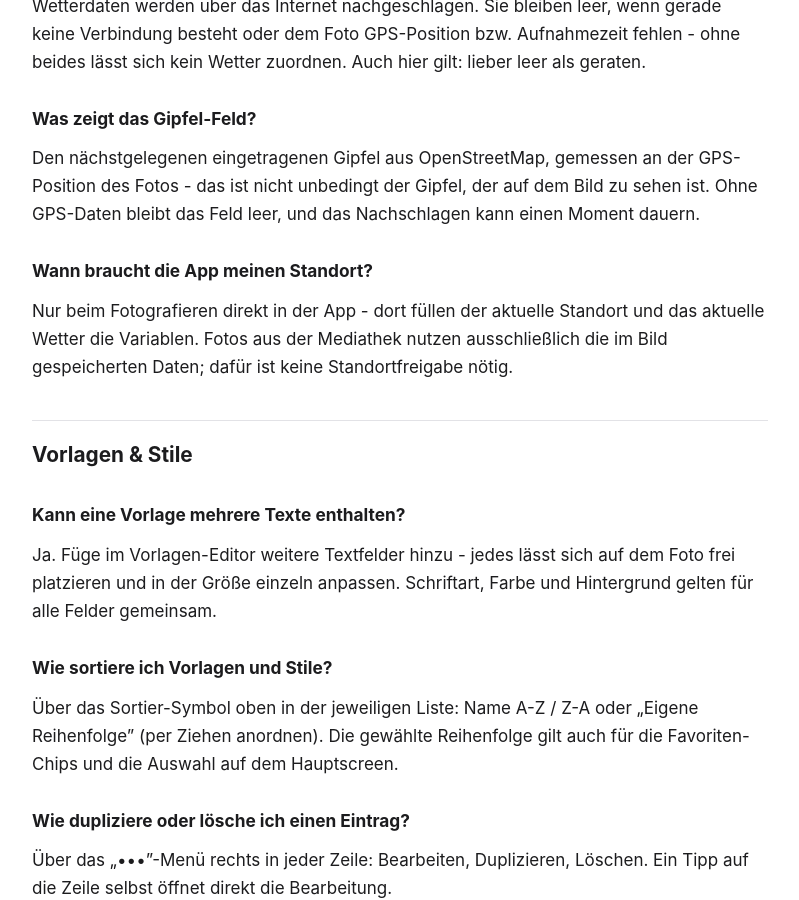
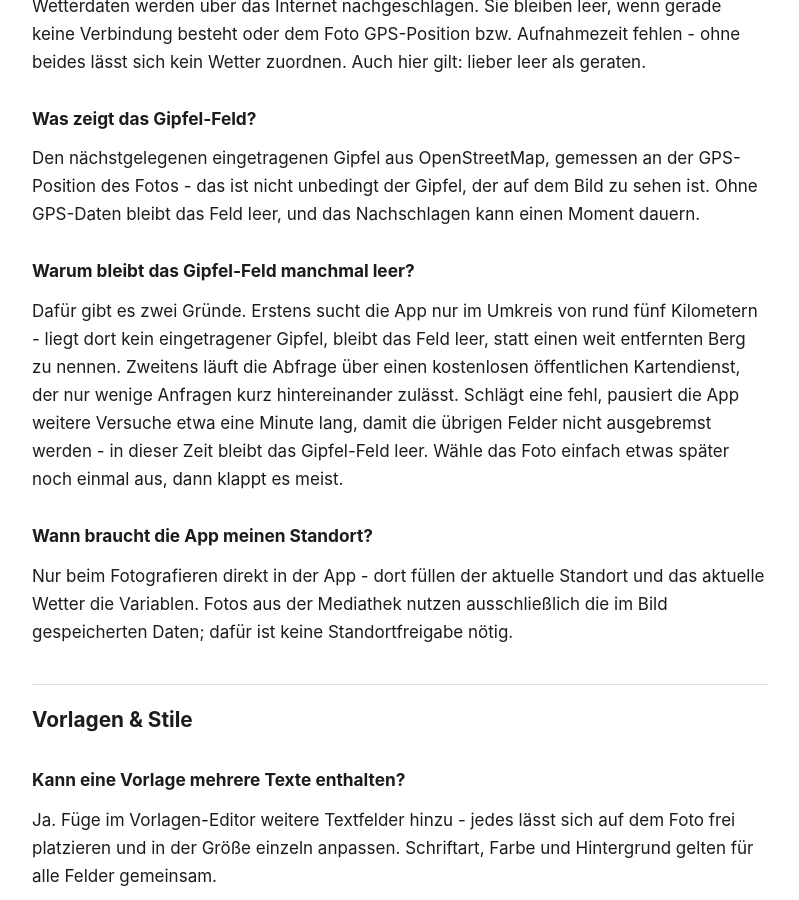
Before and after one commit to stillmadmax/potd-site, a Jekyll site: the page built from support.md, in a window 1280 px wide and 900 px high, scrolled down 2148 px. Shown: the whole window, without its empty margins (240-1039 px from the left). Built offline with Jekyll 4.4.1, drawn with Linux system fonts in a browser that asks for light colours.

Commit message:
Support-FAQ: Eintrag zum leeren Gipfel-Feld (de + en)
Zieht die Support-Seiten an die App-Hilfe nach: HelpViewController.swift
hat seit heute den Eintrag "Warum bleibt das Gipfel-Feld manchmal leer?",
der die beiden realen Ursachen nennt (5-km-Suchradius und die
Minutensperre nach einer fehlgeschlagenen Overpass-Abfrage). Die FAQ hier
ist 1:1-Spiegel der App-Hilfe, also gehoert er auch hierher.

```diff
--- a/support.md
+++ b/support.md
@@ -84,6 +84,15 @@ Den nächstgelegenen eingetragenen Gipfel aus OpenStreetMap, gemessen an der GPS
 Fotos - das ist nicht unbedingt der Gipfel, der auf dem Bild zu sehen ist. Ohne GPS-Daten bleibt
 das Feld leer, und das Nachschlagen kann einen Moment dauern.
 
+### Warum bleibt das Gipfel-Feld manchmal leer?
+
+Dafür gibt es zwei Gründe. Erstens sucht die App nur im Umkreis von rund fünf Kilometern - liegt
+dort kein eingetragener Gipfel, bleibt das Feld leer, statt einen weit entfernten Berg zu nennen.
+Zweitens läuft die Abfrage über einen kostenlosen öffentlichen Kartendienst, der nur wenige
+Anfragen kurz hintereinander zulässt. Schlägt eine fehl, pausiert die App weitere Versuche etwa
+eine Minute lang, damit die übrigen Felder nicht ausgebremst werden - in dieser Zeit bleibt das
+Gipfel-Feld leer. Wähle das Foto einfach etwas später noch einmal aus, dann klappt es meist.
+
 ### Wann braucht die App meinen Standort?
 
 Nur beim Fotografieren direkt in der App - dort füllen der aktuelle Standort und das aktuelle
```
Also changed, not shown: en/support.md (+8 -0 lines).
